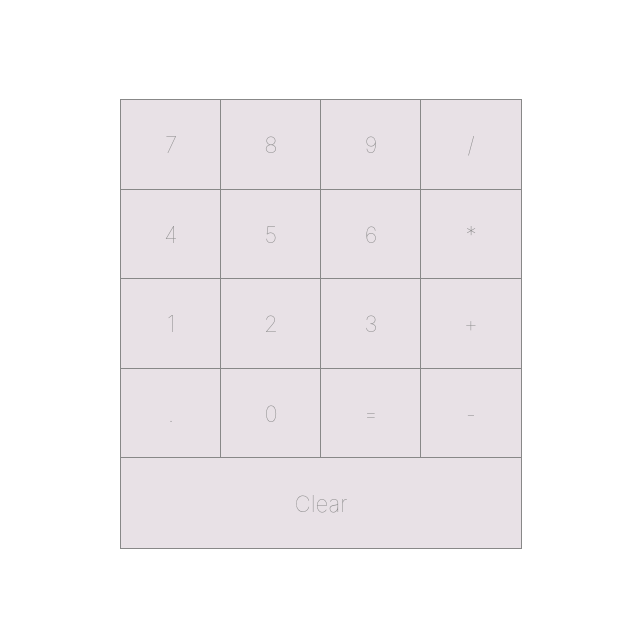
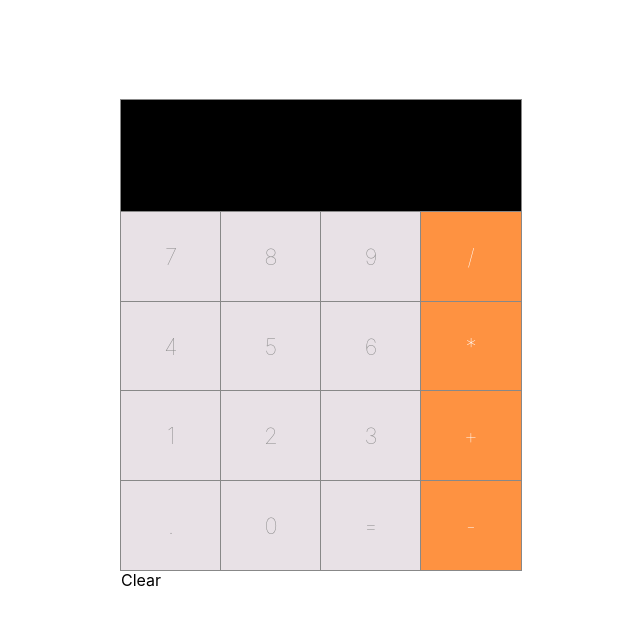
Before and after one commit to thelittlecitizen13/mamas-calculator, a React (Create React App) app: page / in a window 1280 px wide. Shown: the top 626 px of the page, without its empty margins (319-959 px from the left). Built offline with nearby package versions, Linux system fonts and the light colour scheme.

Commit message:
Input component implemented

```diff
--- a/src/App.js
+++ b/src/App.js
@@ -1,11 +1,16 @@
 import React from 'react';
 import Button from './components/Button';
+import Input from './components/Input';
+import ClearButton from './components/ClearButton';
 import './App.css';
 
 function App() {
   return (
     <div className="App">
       <div className="calc-wrapper">
+        <div className="row">
+          <Input></Input>
+        </div>
         <div className="row">
           <Button>7</Button>
           <Button>8</Button>
@@ -31,7 +36,7 @@ function App() {
           <Button>-</Button>
         </div>
         <div className="row">
-          <Button>Clear</Button>
+          <ClearButton>Clear</ClearButton>
         </div>
 
       </div>
--- a/src/components/Button.css
+++ b/src/components/Button.css
@@ -10,3 +10,8 @@
     color: #888;
     outline: 1px solid #888;
 }
+
+.operator {
+    background-color: #fe9241;
+    color: #fff;
+  }
--- a/src/components/Button.js
+++ b/src/components/Button.js
@@ -7,7 +7,7 @@ export default function Button(props) {
         return !isNaN(val) || val === "." || val === "=";
     }
     return (
-        <div class="button">
+        <div className={`button ${isOperator(props.children) ? "" : "operator"}`}>
             {props.children}
         </div>
     )
--- /dev/null
+++ b/src/components/ClearButton.js
@@ -0,0 +1,10 @@
+import React from 'react'
+import './ClearButton.css'
+
+export default function ClearButton(props) {
+    return (
+        <div className="clear-btn">
+            {props.children}
+        </div>
+    )
+}
--- /dev/null
+++ b/src/components/Input.css
@@ -0,0 +1,13 @@
+.input {
+    display: flex;
+    height: 4em;
+    flex: 1;
+    background-color: #000;
+    outline: 1px solid #888;
+    color: #fff;
+    justify-content: flex-end;
+    padding: 0.5em;
+    font-weight: bold;
+    font-size: 1.4em;
+    align-items: center;
+  }
--- /dev/null
+++ b/src/components/Input.js
@@ -0,0 +1,10 @@
+import React from 'react'
+import './Input.css'
+
+export default function Input(props) {
+    return (
+        <div className="input">
+            {props.children}
+        </div>
+    )
+}
```
Also changed, not shown: src/components/ClearButton.css (added).
